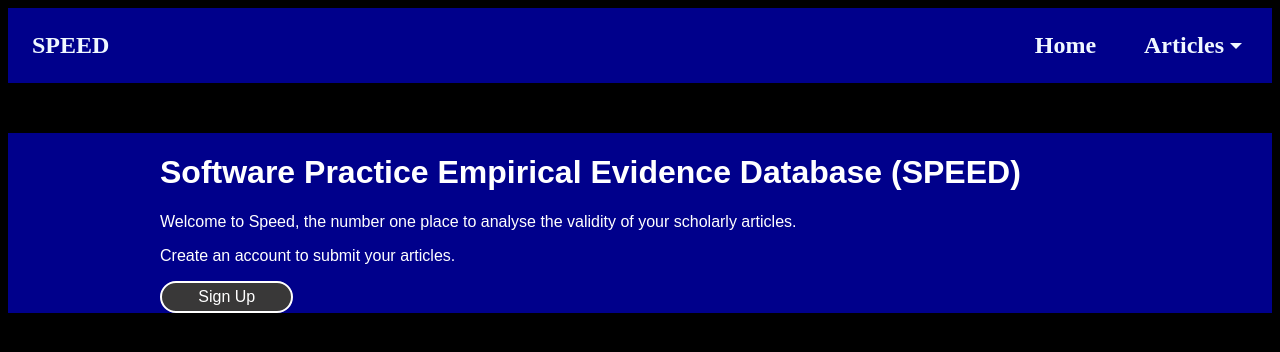
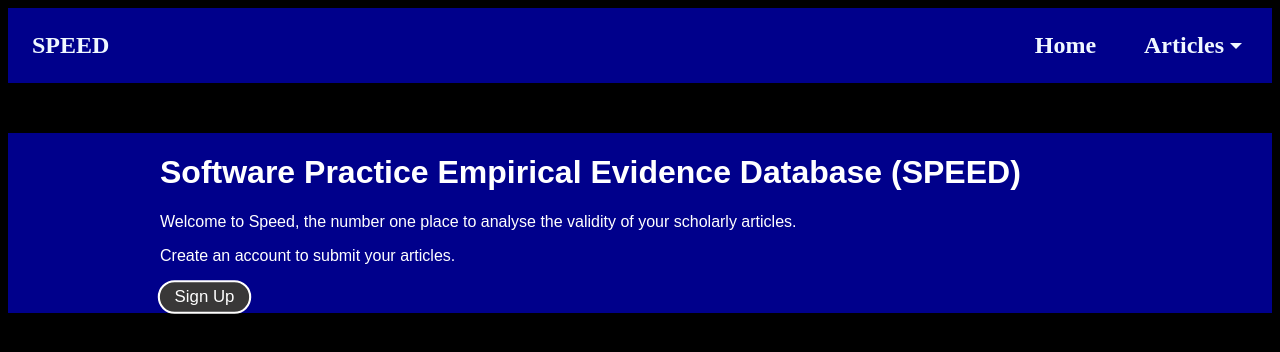
Before and after one commit to christo834/CISE-assignment-1B, a Next.js app in the folder frontend/: page / in a window 1280 px wide. In both pictures the pointer is over the button "Sign Up". Shown: the top 352 px of the page. Built offline with nearby package versions, Linux system fonts and the light colour scheme; a web font is replaced by a local one.

Commit message:
button animation

```diff
--- a/frontend/src/styles/index.scss
+++ b/frontend/src/styles/index.scss
@@ -40,9 +40,11 @@ p{
     border: 2px solid white;
     background-color: black;
     color: white;
+    transition: transform 0.2s;
 }
 
 .SignUp-btn:hover{
     background-color: rgb(57, 56, 56);
-    width: 15ch;
+    // width: 15ch;
+    transform: scale(1.05);
 }
```
